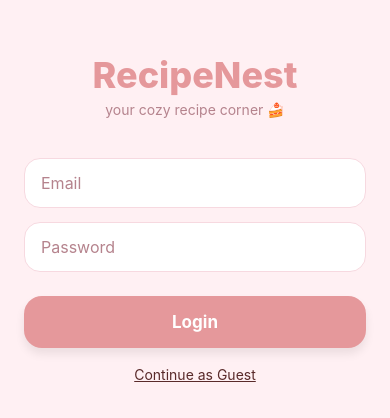
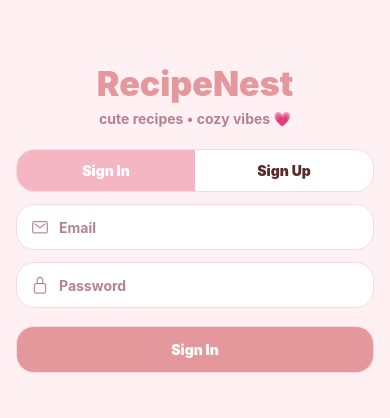
Before and after one commit to ecey123/FinalProject, a React Native app: screen /ProfileTab in a window 390 px wide. Shown: the part 204-622 px from the top of the page. Built offline with nearby package versions, Linux system fonts and the light colour scheme.

Commit message:
Profile screen

```diff
--- a/screens/LoginScreen.js
+++ b/screens/LoginScreen.js
@@ -1,107 +1,173 @@
-import React from "react";
-import {
-  View,
-  Text,
-  StyleSheet,
-  TextInput,
-  TouchableOpacity,
-} from "react-native";
+import React, { useState } from "react";
+import { View, Text, StyleSheet, TextInput, TouchableOpacity, Alert } from "react-native";
+import { Ionicons } from "@expo/vector-icons";
+import { setUser } from "../storage/storage";
 
 export default function LoginScreen({ navigation }) {
-  const goToApp = () => navigation.replace("MainTabs");
+  const [mode, setMode] = useState("signin"); // "signin" | "signup"
+  const [name, setName] = useState("");
+  const [email, setEmail] = useState("");
+  const [password, setPassword] = useState("");
+
+  const isEmailValid = (v) => /\S+@\S+\.\S+/.test(v);
+
+  const onSubmit = async () => {
+    const n = name.trim();
+    const e = email.trim().toLowerCase();
+    const p = password;
+
+    if (mode === "signup" && n.length < 2) {
+      Alert.alert("Name required", "Please enter your name.");
+      return;
+    }
+    if (!isEmailValid(e)) {
+      Alert.alert("Invalid email", "Please enter a valid email.");
+      return;
+    }
+    if (p.length < 4) {
+      Alert.alert("Weak password", "Password must be at least 4 characters.");
+      return;
+    }
+
+    // Demo auth: sadece local kaydediyoruz
+    const user = {
+      name: mode === "signup" ? n : (n || e.split("@")[0]),
+      email: e,
+    };
+
+    await setUser(user);
+
+    // Login sonrası MainTabs'e geç
+    navigation.replace("MainTabs");
+  };
 
   return (
-    <View style={styles.container}>
-      <Text style={styles.logo}>RecipeNest</Text>
-      <Text style={styles.subtitle}>your cozy recipe corner 🍰</Text>
+   <View style={styles.container}>
+  <View style={styles.card}>
+    <Text style={styles.title}>RecipeNest</Text>
+    <Text style={styles.sub}>cute recipes • cozy vibes 💗</Text>
 
-      <TextInput
-        placeholder="Email"
-        placeholderTextColor={colors.muted}
-        style={styles.input}
-        autoCapitalize="none"
-        keyboardType="email-address"
-      />
+    {/* switchRow + inputlar + buton burada aynı kalsın */}
+  </View>
 
-      <TextInput
-        placeholder="Password"
-        placeholderTextColor={colors.muted}
-        secureTextEntry
-        style={styles.input}
-      />
+      <View style={styles.switchRow}>
+        <TouchableOpacity
+          style={[styles.switchBtn, mode === "signin" && styles.switchBtnActive]}
+          onPress={() => setMode("signin")}
+          activeOpacity={0.85}
+        >
+          <Text style={[styles.switchText, mode === "signin" && styles.switchTextActive]}>Sign In</Text>
+        </TouchableOpacity>
 
-      <TouchableOpacity style={styles.button} onPress={goToApp} activeOpacity={0.9}>
-        <Text style={styles.buttonText}>Login</Text>
+        <TouchableOpacity
+          style={[styles.switchBtn, mode === "signup" && styles.switchBtnActive]}
+          onPress={() => setMode("signup")}
+          activeOpacity={0.85}
+        >
+          <Text style={[styles.switchText, mode === "signup" && styles.switchTextActive]}>Sign Up</Text>
+        </TouchableOpacity>
+      </View>
+
+      {mode === "signup" && (
+        <View style={styles.inputWrap}>
+          <Ionicons name="person-outline" size={18} color="#B5838D" />
+          <TextInput
+            value={name}
+            onChangeText={setName}
+            placeholder="Name"
+            placeholderTextColor="#B5838D"
+            style={styles.input}
+            autoCapitalize="words"
+          />
+        </View>
+      )}
+
+      <View style={styles.inputWrap}>
+        <Ionicons name="mail-outline" size={18} color="#B5838D" />
+        <TextInput
+          value={email}
+          onChangeText={setEmail}
+          placeholder="Email"
+          placeholderTextColor="#B5838D"
+          style={styles.input}
+          keyboardType="email-address"
+          autoCapitalize="none"
+        />
+      </View>
+
+      <View style={styles.inputWrap}>
+        <Ionicons name="lock-closed-outline" size={18} color="#B5838D" />
+        <TextInput
+          value={password}
+          onChangeText={setPassword}
+          placeholder="Password"
+          placeholderTextColor="#B5838D"
+          style={styles.input}
+          secureTextEntry
+        />
+      </View>
+
+      <TouchableOpacity style={styles.primaryBtn} onPress={onSubmit} activeOpacity={0.9}>
+        <Text style={styles.primaryText}>{mode === "signin" ? "Sign In" : "Create Account"}</Text>
       </TouchableOpacity>
 
-      <TouchableOpacity onPress={goToApp} activeOpacity={0.8}>
-        <Text style={styles.guest}>Continue as Guest</Text>
-      </TouchableOpacity>
+
     </View>
   );
 }
 
-const colors = {
-  bg: "#FFF0F3",
-  rose: "#E5989B",
-  soft: "#F4B6C2",
-  muted: "#B5838D",
-  text: "#5A2A2A",
-  white: "#FFFFFF",
-};
+const styles = StyleSheet.create({
 
-const styles = StyleSheet.create({
-  container: {
-    flex: 1,
-    backgroundColor: colors.bg,
+
+
+ container: {
+  flex: 1,
+  backgroundColor: "#FFF0F3",
+  paddingHorizontal: 16,
+  justifyContent: "center",
+},
+
+  title: { fontSize: 34, fontWeight: "900", color: "#E5989B", textAlign: "center" },
+  sub: { marginTop: 6, color: "#B5838D", textAlign: "center", fontWeight: "700" },
+
+  switchRow: {
+    marginTop: 22,
+    flexDirection: "row",
+    backgroundColor: "#FFFFFF",
+    borderRadius: 18,
+    borderWidth: 1,
+    borderColor: "#F7D9E0",
+    overflow: "hidden",
+  },
+  switchBtn: { flex: 1, paddingVertical: 12, alignItems: "center" },
+  switchBtnActive: { backgroundColor: "#F4B6C2" },
+  switchText: { fontWeight: "900", color: "#5A2A2A" },
+  switchTextActive: { color: "#fff" },
+
+  inputWrap: {
+    marginTop: 12,
+    flexDirection: "row",
     alignItems: "center",
-    justifyContent: "center",
-    padding: 24,
+    gap: 10,
+    backgroundColor: "#FFFFFF",
+    borderRadius: 18,
+    borderWidth: 1,
+    borderColor: "#F7D9E0",
+    paddingHorizontal: 14,
+    paddingVertical: 12,
   },
-  logo: {
-    fontSize: 36,
-    fontWeight: "800",
-    color: colors.rose,
-    marginBottom: 4,
-  },
-  subtitle: {
-    fontSize: 14,
-    color: colors.muted,
-    marginBottom: 40,
-  },
-  input: {
-    width: "100%",
-    backgroundColor: colors.white,
+  input: { flex: 1, fontSize: 14, color: "#5A2A2A", fontWeight: "700" },
+
+  primaryBtn: {
+    marginTop: 18,
+    backgroundColor: "#E5989B",
+    borderRadius: 18,
     paddingVertical: 14,
-    paddingHorizontal: 16,
-    borderRadius: 16,
-    marginBottom: 14,
-    fontSize: 16,
+    alignItems: "center",
     borderWidth: 1,
     borderColor: "#F7D9E0",
   },
-  button: {
-    width: "100%",
-    backgroundColor: colors.rose,
-    paddingVertical: 16,
-    borderRadius: 18,
-    marginTop: 10,
-    shadowColor: "#000",
-    shadowOpacity: 0.08,
-    shadowRadius: 10,
-    shadowOffset: { width: 0, height: 6 },
-    elevation: 3,
-  },
-  buttonText: {
-    color: colors.white,
-    textAlign: "center",
-    fontSize: 17,
-    fontWeight: "700",
-  },
-  guest: {
-    marginTop: 18,
-    color: colors.text,
-    fontSize: 14,
-    textDecorationLine: "underline",
-  },
+  primaryText: { color: "#fff", fontWeight: "900" },
+
+  note: { marginTop: 10, textAlign: "center", color: "#B5838D", fontWeight: "700", fontSize: 12 },
 });
--- a/screens/ProfileScreen.js
+++ b/screens/ProfileScreen.js
@@ -1,17 +1,263 @@
-import React from "react";
-import { View, Text, StyleSheet } from "react-native";
+import React, { useCallback, useState } from "react";
+import {
+  View,
+  Text,
+  StyleSheet,
+  TouchableOpacity,
+  Alert,
+} from "react-native";
+import { useFocusEffect } from "@react-navigation/native";
+import { Ionicons } from "@expo/vector-icons";
 
-export default function ProfileScreen() {
+import {
+  getFavoriteIds,
+  getShoppingItems,
+  clearFavorites,
+  clearShopping,
+  getUser,
+  clearUser,
+} from "../storage/storage";
+
+export default function ProfileScreen({ navigation }) {
+  const [user, setUserState] = useState(null);
+  const [favCount, setFavCount] = useState(0);
+  const [shopCount, setShopCount] = useState(0);
+
+  useFocusEffect(
+    useCallback(() => {
+      let mounted = true;
+
+      (async () => {
+        const u = await getUser();
+        const favs = await getFavoriteIds();
+        const shop = await getShoppingItems();
+
+        if (mounted) {
+          setUserState(u);
+          setFavCount(favs.length);
+          setShopCount(shop.length);
+        }
+      })();
+
+      return () => {
+        mounted = false;
+      };
+    }, [])
+  );
+
+  const onClearFavorites = () => {
+    Alert.alert("Clear favorites?", "This will remove all saved favorites.", [
+      { text: "Cancel", style: "cancel" },
+      {
+        text: "Clear",
+        style: "destructive",
+        onPress: async () => {
+          await clearFavorites();
+          setFavCount(0);
+        },
+      },
+    ]);
+  };
+
+  const onClearShopping = () => {
+    Alert.alert(
+      "Clear shopping list?",
+      "This will remove all items in your shopping list.",
+      [
+        { text: "Cancel", style: "cancel" },
+        {
+          text: "Clear",
+          style: "destructive",
+          onPress: async () => {
+            await clearShopping();
+            setShopCount(0);
+          },
+        },
+      ]
+    );
+  };
+
+  const onLogout = () => {
+    Alert.alert("Log out?", "You will return to the login screen.", [
+      { text: "Cancel", style: "cancel" },
+      {
+        text: "Log out",
+        style: "destructive",
+        onPress: async () => {
+          await clearUser();
+          navigation.replace("Login");
+        },
+      },
+    ]);
+  };
+
+  const displayName = user?.name || "Guest";
+  const displayEmail = user?.email || "guest@example.com";
+
   return (
     <View style={styles.container}>
-      <Text style={styles.title}>Profile 👤</Text>
-      <Text style={styles.sub}>User info & logout</Text>
+      <Text style={styles.header}>Profile</Text>
+      <Text style={styles.sub}>your cozy space 💗</Text>
+
+      <View style={styles.card}>
+        <View style={styles.avatar}>
+          <Ionicons name="person" size={26} color="#fff" />
+        </View>
+
+        <View style={{ flex: 1 }}>
+          <Text style={styles.name}>{displayName}</Text>
+          <Text style={styles.email}>{displayEmail}</Text>
+        </View>
+      </View>
+
+      <View style={styles.statsRow}>
+        <View style={styles.statBox}>
+          <Text style={styles.statNum}>{favCount}</Text>
+          <Text style={styles.statLabel}>Favorites</Text>
+        </View>
+
+        <View style={styles.statBox}>
+          <Text style={styles.statNum}>{shopCount}</Text>
+          <Text style={styles.statLabel}>Shopping</Text>
+        </View>
+      </View>
+
+      <TouchableOpacity
+        style={styles.action}
+        onPress={onClearFavorites}
+        activeOpacity={0.85}
+      >
+        <Ionicons name="heart-dislike-outline" size={18} color="#B5838D" />
+        <Text style={styles.actionText}>Clear Favorites</Text>
+      </TouchableOpacity>
+
+      <TouchableOpacity
+        style={styles.action}
+        onPress={onClearShopping}
+        activeOpacity={0.85}
+      >
+        <Ionicons name="trash-outline" size={18} color="#B5838D" />
+        <Text style={styles.actionText}>Clear Shopping List</Text>
+      </TouchableOpacity>
+
+      <TouchableOpacity
+        style={[styles.logout, { marginTop: 16 }]}
+        onPress={onLogout}
+        activeOpacity={0.9}
+      >
+        <Text style={styles.logoutText}>Logout</Text>
+      </TouchableOpacity>
+
+      <Text style={styles.footer}>RecipeNest ✨</Text>
     </View>
   );
 }
 
 const styles = StyleSheet.create({
-  container: { flex: 1, backgroundColor: "#FFF0F3", alignItems: "center", justifyContent: "center" },
-  title: { fontSize: 26, fontWeight: "800", color: "#E5989B", marginBottom: 6 },
-  sub: { fontSize: 14, color: "#5A2A2A" },
+  container: {
+    flex: 1,
+    backgroundColor: "#FFF0F3",
+    paddingTop: 18,
+    paddingHorizontal: 16,
+  },
+  header: {
+    fontSize: 26,
+    fontWeight: "900",
+    color: "#E5989B",
+    textAlign: "center",
+    marginTop: 10,
+  },
+  sub: {
+    fontSize: 13,
+    color: "#B5838D",
+    textAlign: "center",
+    marginTop: 4,
+    marginBottom: 14,
+    fontWeight: "700",
+  },
+
+  card: {
+    flexDirection: "row",
+    alignItems: "center",
+    backgroundColor: "#FFFFFF",
+    borderRadius: 18,
+    borderWidth: 1,
+    borderColor: "#F7D9E0",
+    padding: 14,
+    marginTop: 8,
+  },
+  avatar: {
+    width: 44,
+    height: 44,
+    borderRadius: 18,
+    backgroundColor: "#E5989B",
+    alignItems: "center",
+    justifyContent: "center",
+    marginRight: 12,
+  },
+  name: { fontSize: 16, fontWeight: "900", color: "#5A2A2A" },
+  email: {
+    fontSize: 12,
+    fontWeight: "700",
+    color: "#B5838D",
+    marginTop: 2,
+  },
+
+  statsRow: {
+    flexDirection: "row",
+    justifyContent: "space-between",
+    marginTop: 12,
+    marginBottom: 12,
+  },
+  statBox: {
+    width: "48%",
+    backgroundColor: "#FFFFFF",
+    borderRadius: 18,
+    borderWidth: 1,
+    borderColor: "#F7D9E0",
+    paddingVertical: 16,
+    alignItems: "center",
+  },
+  statNum: { fontSize: 22, fontWeight: "900", color: "#E5989B" },
+  statLabel: {
+    marginTop: 4,
+    fontSize: 12,
+    fontWeight: "800",
+    color: "#B5838D",
+  },
+
+  action: {
+    flexDirection: "row",
+    alignItems: "center",
+    backgroundColor: "#FFFFFF",
+    borderRadius: 18,
+    borderWidth: 1,
+    borderColor: "#F7D9E0",
+    paddingVertical: 14,
+    paddingHorizontal: 14,
+    marginTop: 10,
+  },
+  actionText: {
+    marginLeft: 10,
+    fontSize: 13,
+    fontWeight: "800",
+    color: "#5A2A2A",
+  },
+
+  logout: {
+    backgroundColor: "#E5989B",
+    borderRadius: 18,
+    paddingVertical: 14,
+    alignItems: "center",
+    borderWidth: 1,
+    borderColor: "#F7D9E0",
+  },
+  logoutText: { color: "#fff", fontWeight: "900" },
+
+  footer: {
+    marginTop: 20,
+    textAlign: "center",
+    color: "#B5838D",
+    fontWeight: "700",
+  },
 });
```
Also changed, not shown: storage/storage.js (+46 -0 lines), components/ProfileScreen.js (deleted), components/ProfileScreenC.js (added).
